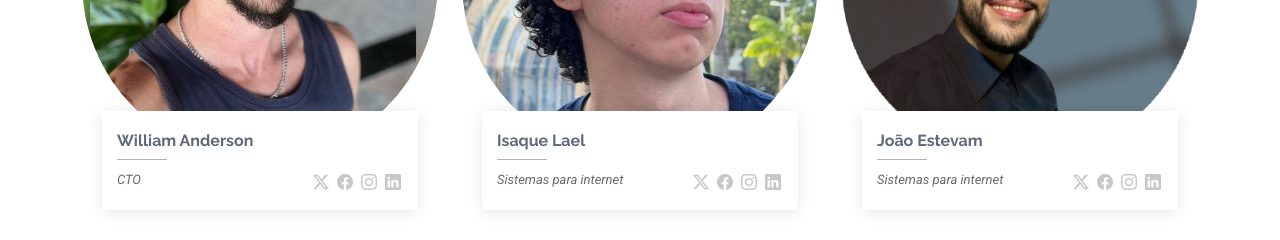
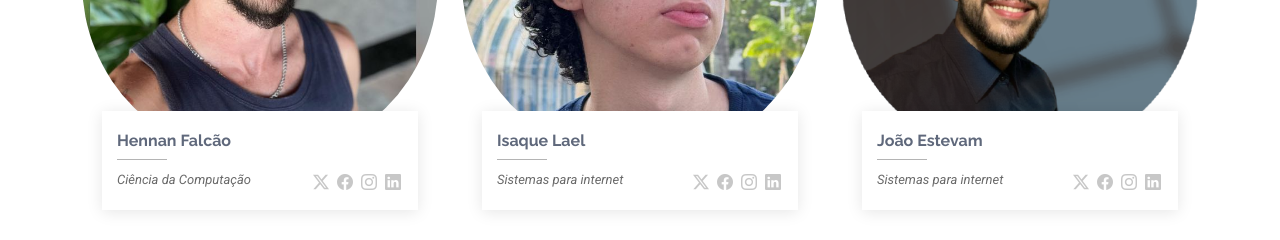
Before and after one commit to imLaeL/infobasic, a plain HTML site: page index.html in a window 1280 px wide. Shown: the part 5640-5880 px from the top of the page. Drawn offline with Linux system fonts and the light colour scheme.

Commit message:
hennan added

```diff
--- a/index.html
+++ b/index.html
@@ -446,8 +446,8 @@
             <div class="member">
               <div class="pic"><img src="assets/img/team/Hennan.png" class="img-fluid" alt="" style="border-radius: 50%"></div>
               <div class="member-info">
-                <h4>William Anderson</h4>
-                <span>CTO</span>
+                <h4>Hennan Falcão</h4>
+                <span>Ciência da Computação</span>
                 <div class="social">
                   <a href="#"><i class="bi bi-twitter-x"></i></a>
                   <a href="#"><i class="bi bi-facebook"></i></a>
```
